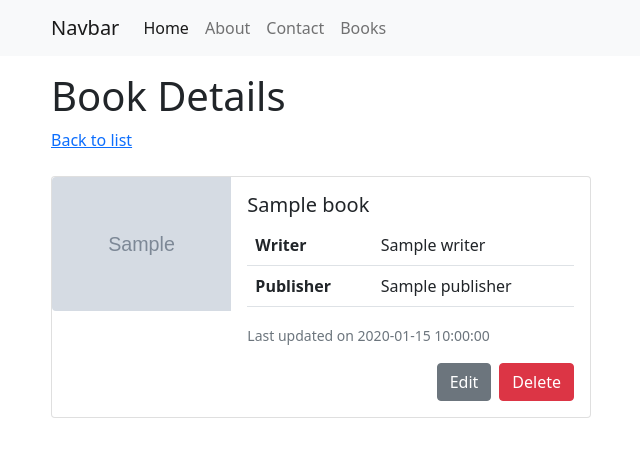
After one commit to fityannugroho/ci4app, a CodeIgniter 4 app: template app/Views/books/details.php in a window 1280 px wide. The commit adds this page. Shown: the top 457 px of the page, without its empty margins (31-671 px from the left). Run offline with PHP 8.4 and a stand-in for CodeIgniter, Linux system fonts and the light colour scheme; the template is opened without the code that fills it: most values are stand-ins (such as "Sample title", 1, 10 or a date in 2020); grey boxes marked "Sample" are stand-in pictures; some libraries are stand-ins or nearby versions.

Commit message:
add book details pages

```diff
--- a/app/Config/Routes.php
+++ b/app/Config/Routes.php
@@ -33,6 +33,8 @@ $routes->setAutoRoute(true);
 // route since we don't have to scan directories.
 $routes->get('/', 'Pages::index');
 
+$routes->get('/books/(:segment)', 'Books::details/$1');
+
 /**
  * --------------------------------------------------------------------
  * Additional Routing
--- /dev/null
+++ b/app/Views/books/details.php
@@ -0,0 +1,42 @@
+<?= $this->extend('layout/template'); ?>
+
+<?= $this->section('content'); ?>
+<div class="container mt-3">
+    <div class="row">
+        <div class="col">
+            <div class="mb-4">
+                <h1>Book Details</h1>
+                <a href="<?= base_url('/books'); ?>">Back to list</a>
+            </div>
+            <div class="card mb-3" style="max-width: 540px;">
+                <div class="row g-0">
+                    <div class="col-md-4">
+                        <img src="/assets/images/<?= $book['cover']; ?>" class="img-fluid rounded-start" alt="book_cover">
+                    </div>
+                    <div class="col-md-8">
+                        <div class="card-body">
+                            <h5 class="card-title"><?= $book['title']; ?></h5>
+                            <table class="table">
+                                <tr>
+                                    <th>Writer</th>
+                                    <td><?= $book['writer']; ?></td>
+                                </tr>
+                                <tr>
+                                    <th>Publisher</th>
+                                    <td><?= $book['publisher']; ?></td>
+                                </tr>
+                            </table>
+                            <!-- <p class="card-text"></p> -->
+                            <p class="card-text"><small class="text-muted">Last updated on <?= $book['last_modified']; ?></small></p>
+                            <div class="d-flex gap-2 justify-content-end">
+                                <a href="" class="btn btn-secondary">Edit</a>
+                                <a href="" class="btn btn-danger">Delete</a>
+                            </div>
+                        </div>
+                    </div>
+                </div>
+            </div>
+        </div>
+    </div>
+</div>
+<?= $this->endSection(); ?>
--- a/app/Views/books/index.php
+++ b/app/Views/books/index.php
@@ -22,7 +22,7 @@
                             <td><img src="/assets/images/<?= $book['cover']; ?>" width="100" alt="book_cover" class=".book-cover"></td>
                             <td><?= $book['title']; ?></td>
                             <td>
-                                <a href="" class="btn btn-success">Details</a>
+                                <a href="<?= base_url("/books/$book[slug]"); ?>" class="btn btn-success">Details</a>
                             </td>
                         </tr>
                         <?php $i++; ?>
```
Also changed, not shown: app/Controllers/Books.php (+14 -2 lines), app/Models/BookModel.php (+9 -0 lines).
